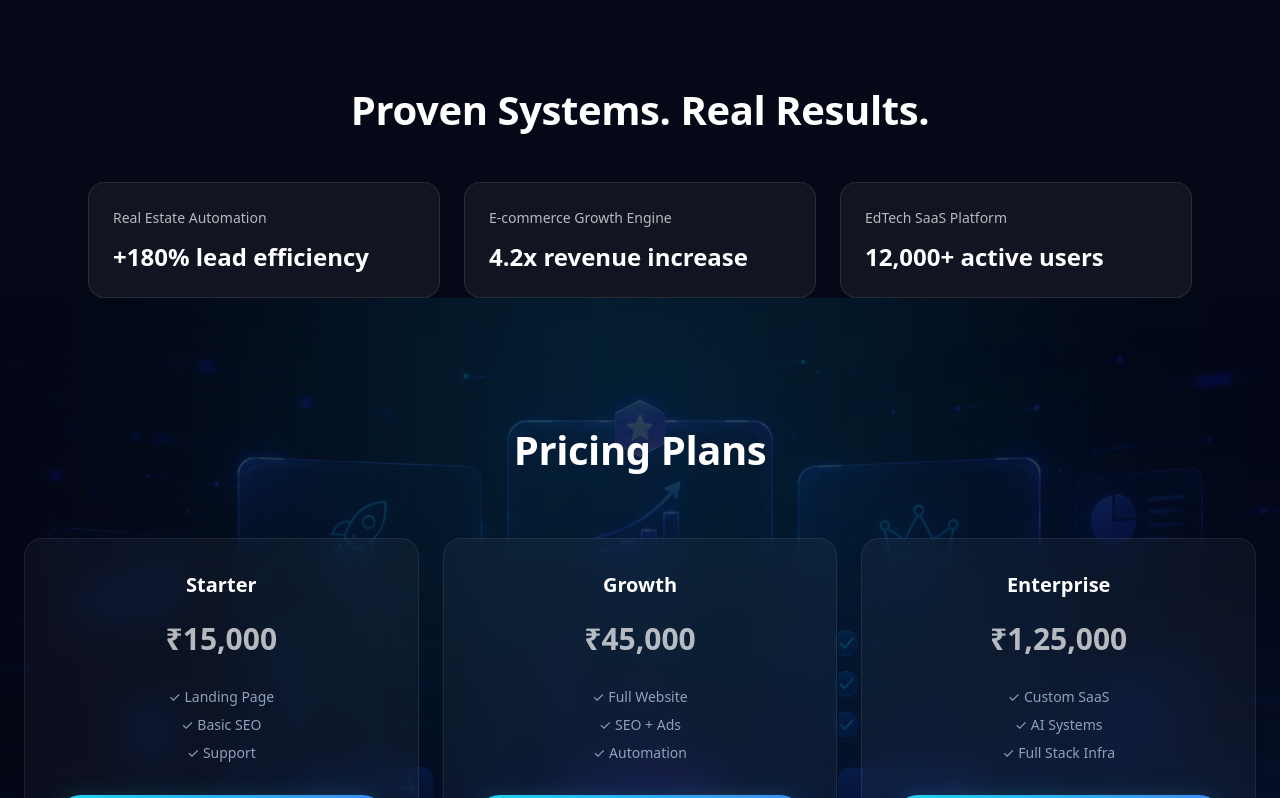
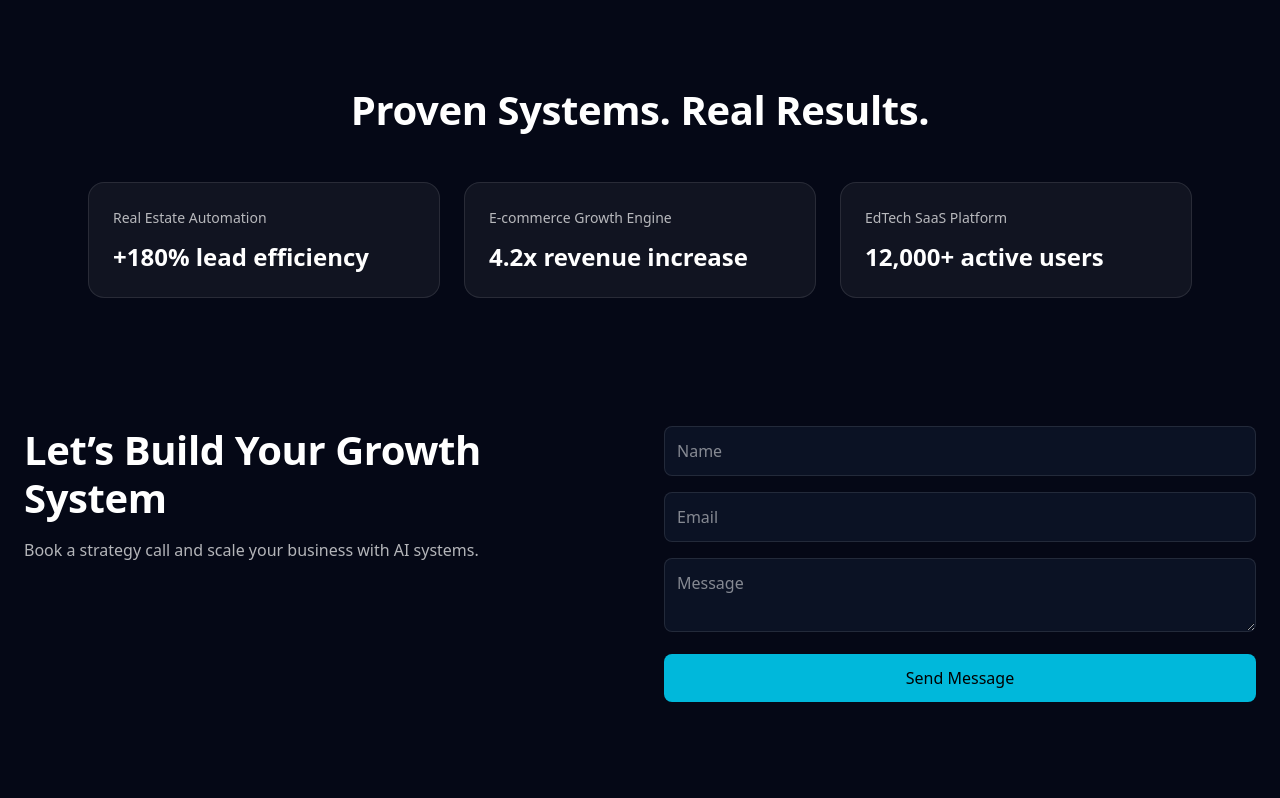
Before and after one commit to priye94/affiliongmedia, a Next.js app: page / in a window 1280 px wide. Shown: the part 3170-3968 px from the top of the page. Built offline with nearby package versions, Linux system fonts and the light colour scheme.

Commit message:
Removing-PricingSection-fix

```diff
--- a/app/page.tsx
+++ b/app/page.tsx
@@ -23,7 +23,7 @@ export default function Page() {
       <WhyChooseUs />
       <ClientsSection />
       <CaseStudies />
-      <PricingSection />
+      {/* <PricingSection /> */}
       <ContactSection />
       <FooterSection />
     </>
```
